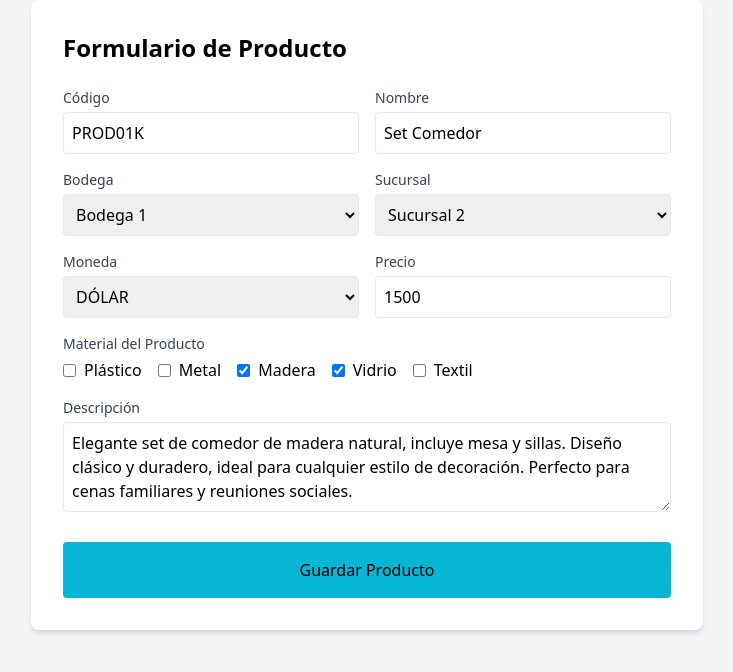
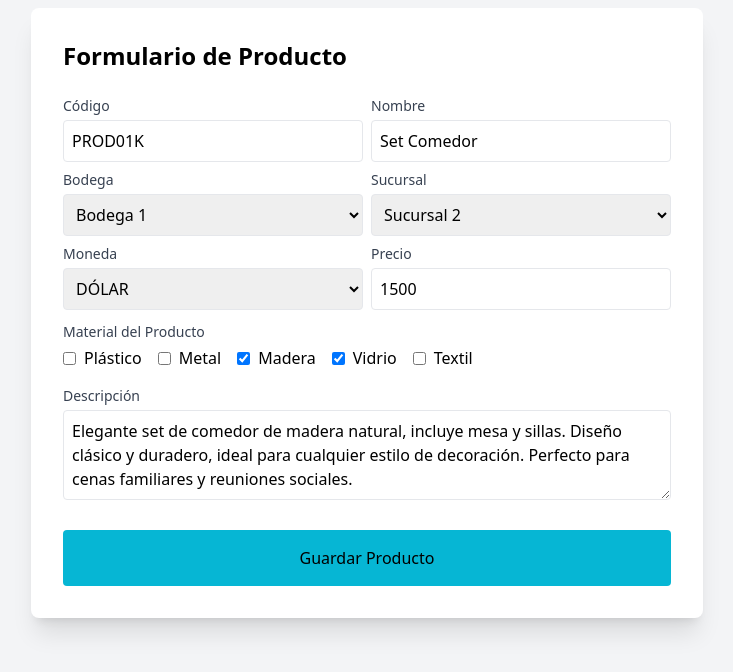
Before and after one commit to ilanangelesrodriguez/prueba-diagnostico-Facturacion.com, a PHP site: page /resources/views/formularioProducto.php in a window 1280 px wide. Shown: the top 672 px of the page, without its empty margins (273-1006 px from the left). Run offline with PHP 8.4, Linux system fonts and the light colour scheme; style sheets or scripts are compiled from the project's sources.

Commit message:
chore: modificar estilos

```diff
--- a/resources/css/output.css
+++ b/resources/css/output.css
@@ -558,6 +558,10 @@ video {
   position: static;
 }
 
+.m-auto {
+  margin: auto;
+}
+
 .mx-auto {
   margin-left: auto;
   margin-right: auto;
@@ -577,6 +581,18 @@ video {
 
 .ml-2 {
   margin-left: 0.5rem;
+}
+
+.mb-3 {
+  margin-bottom: 0.75rem;
+}
+
+.mt-5 {
+  margin-top: 1.25rem;
+}
+
+.mt-2 {
+  margin-top: 0.5rem;
 }
 
 .block {
@@ -607,12 +623,24 @@ video {
   grid-template-columns: repeat(2, minmax(0, 1fr));
 }
 
+.grid-cols-1 {
+  grid-template-columns: repeat(1, minmax(0, 1fr));
+}
+
 .items-center {
   align-items: center;
 }
 
+.justify-center {
+  justify-content: center;
+}
+
 .gap-4 {
   gap: 1rem;
+}
+
+.gap-2 {
+  gap: 0.5rem;
 }
 
 .space-x-4 > :not([hidden]) ~ :not([hidden]) {
@@ -695,6 +723,12 @@ video {
   box-shadow: var(--tw-ring-offset-shadow, 0 0 #0000), var(--tw-ring-shadow, 0 0 #0000), var(--tw-shadow);
 }
 
+.shadow-xl {
+  --tw-shadow: 0 20px 25px -5px rgb(0 0 0 / 0.1), 0 8px 10px -6px rgb(0 0 0 / 0.1);
+  --tw-shadow-colored: 0 20px 25px -5px var(--tw-shadow-color), 0 8px 10px -6px var(--tw-shadow-color);
+  box-shadow: var(--tw-ring-offset-shadow, 0 0 #0000), var(--tw-ring-shadow, 0 0 #0000), var(--tw-shadow);
+}
+
 .hover\:bg-cyan-600:hover {
   --tw-bg-opacity: 1;
   background-color: rgb(8 145 178 / var(--tw-bg-opacity));
--- a/resources/views/formularioProducto.php
+++ b/resources/views/formularioProducto.php
@@ -7,11 +7,11 @@
     <title>Registro de Productos</title>
     <link href="../css/output.css" rel="stylesheet">
 </head>
-<body class="bg-gray-100">
-    <div class="max-w-2xl mx-auto bg-white p-8 rounded-lg shadow-md">
+<body class="bg-gray-100 h-100 mt-2">
+    <div class="max-w-2xl mx-auto bg-white p-8 rounded-lg shadow-xl">
         <h1 class="text-2xl font-bold mb-6">Formulario de Producto</h1>
         <form id="formProducto" method="POST" action="../../src/controllers/productoController.php">
-            <div class="grid grid-cols-2 gap-4 mb-4">
+            <div class="grid grid-cols-2 gap-2 mb-3">
                 <div>
                     <label for="codigo" class="block text-sm font-medium text-gray-700 mb-1">Código</label>
                     <input type="text" id="codigo" name="codigo" value="PROD01K" class="w-full p-2 border rounded">
```
